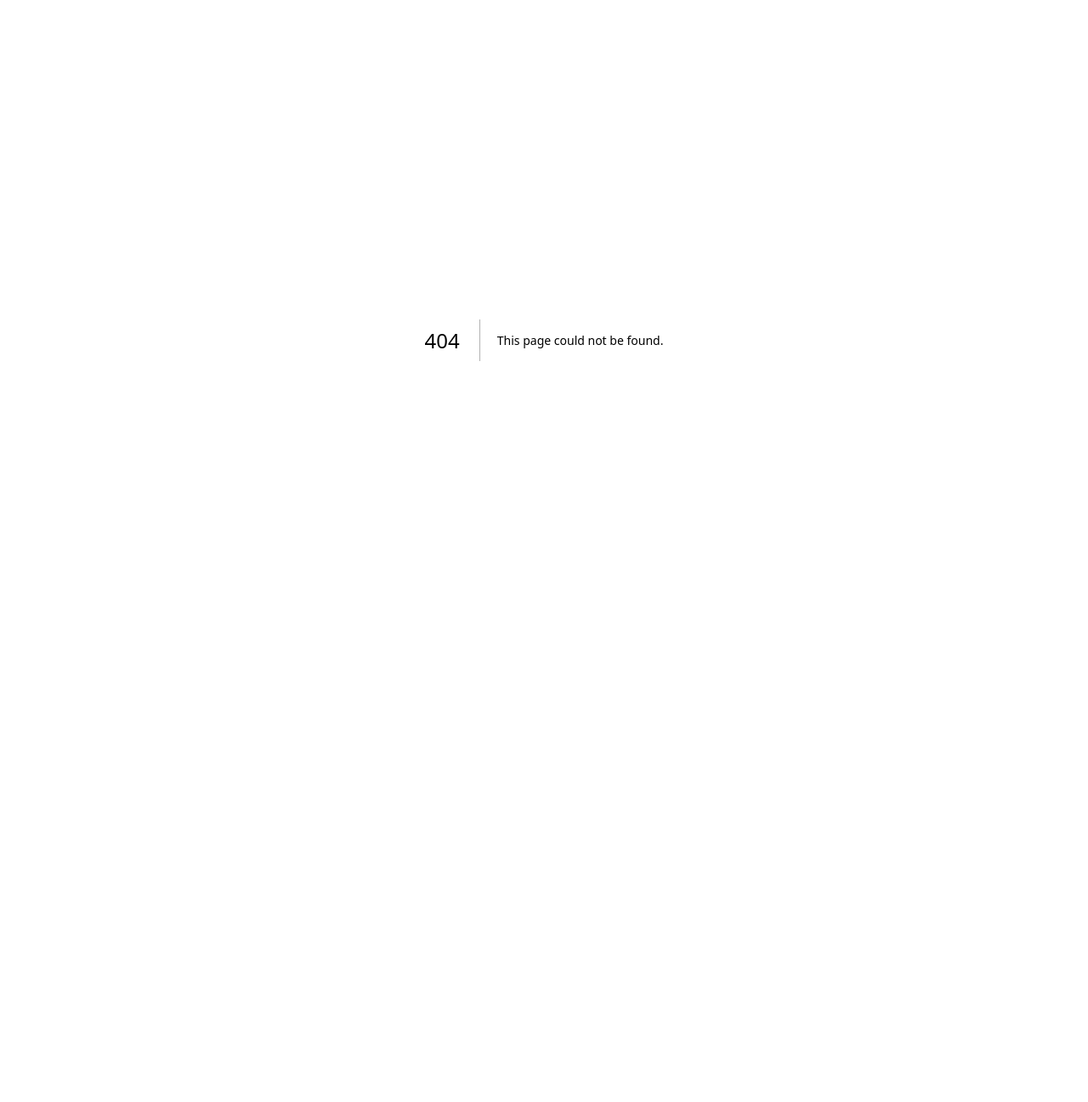
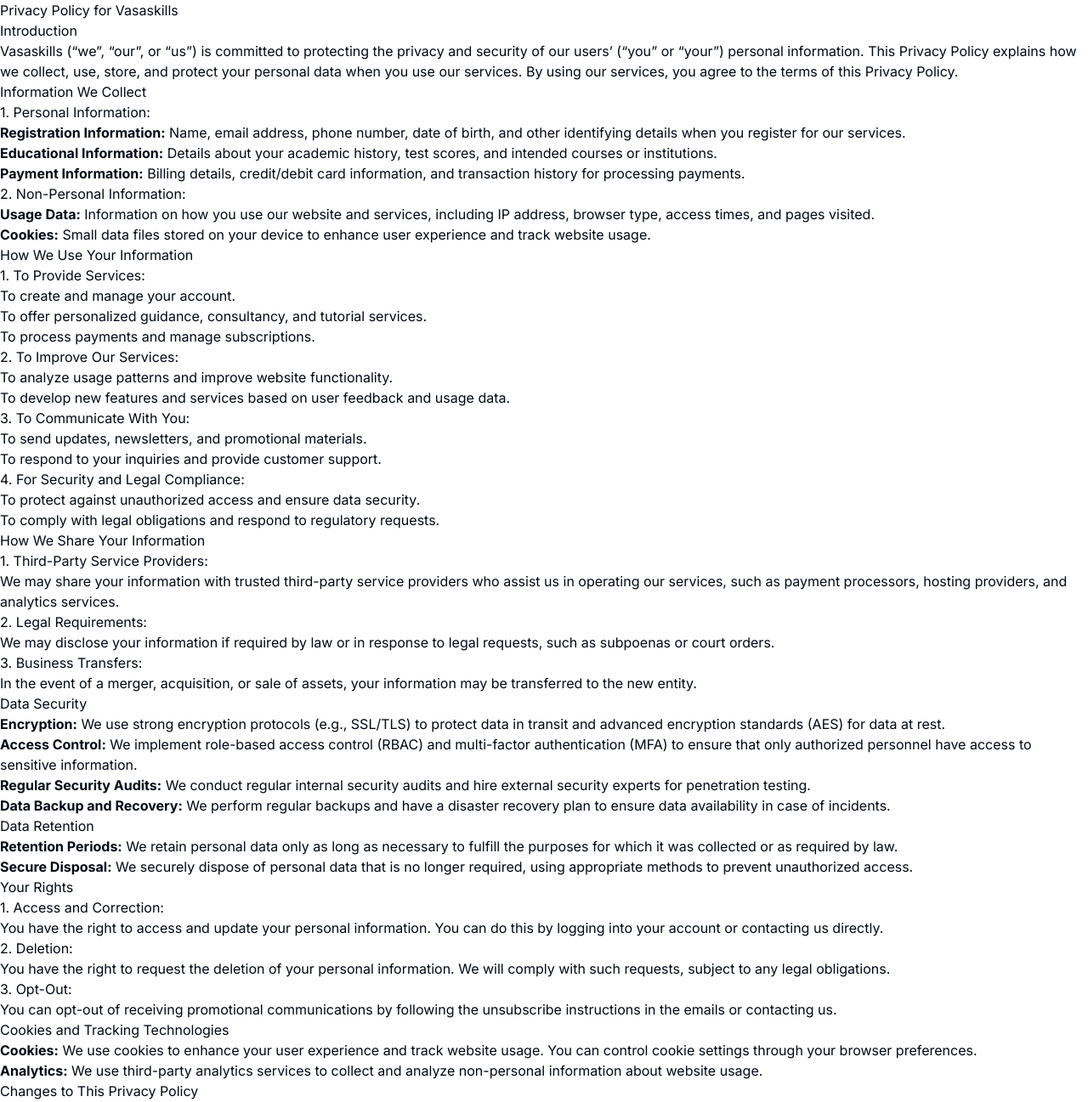
Before and after one commit to sixtusagbakwuru/vasaskills, a Next.js app: page /privacy-policy in a window 1280 px wide. Before the commit this address had no page. Shown: the top 1297 px of the page at 85% size. Before the commit the page ends 800 px from the top, so only its background shows below. Built offline with nearby package versions, Linux system fonts and the light colour scheme.

Commit message:
Privacy Policy Page

```diff
--- /dev/null
+++ b/src/app/privacy-policy/page.tsx
@@ -0,0 +1,150 @@
+import Head from 'next/head';
+
+const PrivacyPolicy = () => {
+  return (
+    <div>
+      <Head>
+        <title>Privacy Policy - Vasaskills</title>
+        <meta name="description" content="Privacy Policy of Vasaskills" />
+      </Head>
+      <main>
+        <h1>Privacy Policy for Vasaskills</h1>
+
+        <h2>Introduction</h2>
+        <p>
+          Vasaskills (“we”, “our”, or “us”) is committed to protecting the privacy and security of our users’ (“you” or “your”) personal information. This Privacy Policy explains how we collect, use, store, and protect your personal data when you use our services. By using our services, you agree to the terms of this Privacy Policy.
+        </p>
+
+        <h2>Information We Collect</h2>
+        <h3>1. Personal Information:</h3>
+        <p>
+          <b>Registration Information:</b> Name, email address, phone number, date of birth, and other identifying details when you register for our services.
+          <br />
+          <b>Educational Information:</b> Details about your academic history, test scores, and intended courses or institutions.
+          <br />
+          <b>Payment Information:</b> Billing details, credit/debit card information, and transaction history for processing payments.
+        </p>
+
+        <h3>2. Non-Personal Information:</h3>
+        <p>
+          <b>Usage Data:</b> Information on how you use our website and services, including IP address, browser type, access times, and pages visited.
+          <br />
+          <b>Cookies:</b> Small data files stored on your device to enhance user experience and track website usage.
+        </p>
+
+        <h2>How We Use Your Information</h2>
+        <h3>1. To Provide Services:</h3>
+        <p>
+          To create and manage your account.
+          <br />
+          To offer personalized guidance, consultancy, and tutorial services.
+          <br />
+          To process payments and manage subscriptions.
+        </p>
+
+        <h3>2. To Improve Our Services:</h3>
+        <p>
+          To analyze usage patterns and improve website functionality.
+          <br />
+          To develop new features and services based on user feedback and usage data.
+        </p>
+
+        <h3>3. To Communicate With You:</h3>
+        <p>
+          To send updates, newsletters, and promotional materials.
+          <br />
+          To respond to your inquiries and provide customer support.
+        </p>
+
+        <h3>4. For Security and Legal Compliance:</h3>
+        <p>
+          To protect against unauthorized access and ensure data security.
+          <br />
+          To comply with legal obligations and respond to regulatory requests.
+        </p>
+
+        <h2>How We Share Your Information</h2>
+        <h3>1. Third-Party Service Providers:</h3>
+        <p>
+          We may share your information with trusted third-party service providers who assist us in operating our services, such as payment processors, hosting providers, and analytics services.
+        </p>
+
+        <h3>2. Legal Requirements:</h3>
+        <p>
+          We may disclose your information if required by law or in response to legal requests, such as subpoenas or court orders.
+        </p>
+
+        <h3>3. Business Transfers:</h3>
+        <p>
+          In the event of a merger, acquisition, or sale of assets, your information may be transferred to the new entity.
+        </p>
+
+        <h2>Data Security</h2>
+        <p>
+          <b>Encryption:</b> We use strong encryption protocols (e.g., SSL/TLS) to protect data in transit and advanced encryption standards (AES) for data at rest.
+          <br />
+          <b>Access Control:</b> We implement role-based access control (RBAC) and multi-factor authentication (MFA) to ensure that only authorized personnel have access to sensitive information.
+          <br />
+          <b>Regular Security Audits:</b> We conduct regular internal security audits and hire external security experts for penetration testing.
+          <br />
+          <b>Data Backup and Recovery:</b> We perform regular backups and have a disaster recovery plan to ensure data availability in case of incidents.
+        </p>
+
+        <h2>Data Retention</h2>
+        <p>
+          <b>Retention Periods:</b> We retain personal data only as long as necessary to fulfill the purposes for which it was collected or as required by law.
+          <br />
+          <b>Secure Disposal:</b> We securely dispose of personal data that is no longer required, using appropriate methods to prevent unauthorized access.
+        </p>
+
+        <h2>Your Rights</h2>
+        <h3>1. Access and Correction:</h3>
+        <p>
+          You have the right to access and update your personal information. You can do this by logging into your account or contacting us directly.
+        </p>
+
+        <h3>2. Deletion:</h3>
+        <p>
+          You have the right to request the deletion of your personal information. We will comply with such requests, subject to any legal obligations.
+        </p>
+
+        <h3>3. Opt-Out:</h3>
+        <p>
+          You can opt-out of receiving promotional communications by following the unsubscribe instructions in the emails or contacting us.
+        </p>
+
+        <h2>Cookies and Tracking Technologies</h2>
+        <p>
+          <b>Cookies:</b> We use cookies to enhance your user experience and track website usage. You can control cookie settings through your browser preferences.
+          <br />
+          <b>Analytics:</b> We use third-party analytics services to collect and analyze non-personal information about website usage.
+        </p>
+
+        <h2>Changes to This Privacy Policy</h2>
+        <p>
+          We may update this Privacy Policy from time to time to reflect changes in our practices or legal requirements. We will notify you of any significant changes by posting the updated policy on our website and updating the effective date.
+        </p>
+
+        <h2>Contact Us</h2>
+        <p>
+          If you have any questions or concerns about this Privacy Policy or our data practices, please contact us at:
+          <br />
+          <b>Vasaskills</b>
+          <br />
+          Email: <a href="mailto:info@vasaskills.ng">info@vasaskills.com.ng</a>
+          <br />
+          Phone: +234-808-846-3874
+          <br />
+          Address: 7, St. Finbarr's College Road, Pako Bus-Stop, Akoka, Yaba, Lagos, Nigeria
+        </p>
+
+        <h2>Effective Date</h2>
+        <p>
+          This Privacy Policy is effective as of [Wednesday, 24th July, 2024].
+        </p>
+      </main>
+    </div>
+  );
+};
+
+export default PrivacyPolicy;
```
